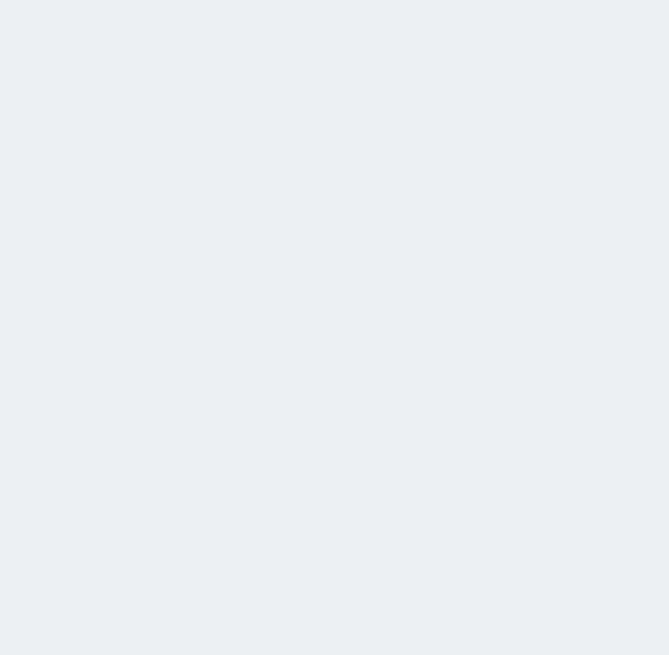
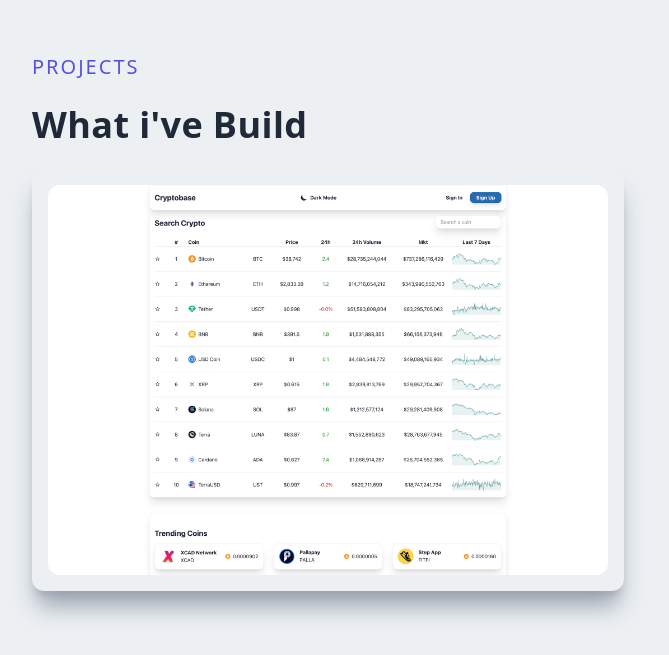
Before and after one commit to psyQore/Portfolio-JG-2022, a Next.js app: page / in a window 1280 px wide. Shown: the part 2411-3066 px from the top of the page, without its empty margins (0-669 px from the left). Before the commit the page ends 2400 px from the top, so only its background shows below. Built offline with nearby package versions, Linux system fonts and the light colour scheme.

Commit message:
Se crea la plantilla para los projectos, se le da estilos

```diff
--- /dev/null
+++ b/components/Projects.jsx
@@ -0,0 +1,37 @@
+import Image from "next/image";
+import Link from "next/link";
+import React from "react";
+import Project1 from "../public/assets/projects/crypto.jpg";
+
+const Projects = () => {
+  return (
+    <div className="w-full">
+      <div className="m-width-[1240px] py-16 px-8">
+        <p className="text-xl tracking-widest uppercase text-[#5651e1]">
+          Projects
+        </p>
+        <h2 className="py-6">What i've Build</h2>
+        <div className="grid md:grid-cols-2 gap-8">
+          <div className="relative flex items-center justify-center h-auto w-full shadow-xl shadow-gray-400 rounded-xl p-4 group hover:bg-gradient-to-r from-[#5651e5] to-[#709dff]">
+            <Image
+              className="rounded-xl group-hover:opacity-10"
+              src={Project1}
+              alt="project 1"
+            />
+            <div className="hidden group-hover:block absolute top-[50%] left-[50%] translate-x-[-50%] translate-y-[-50%]">
+              <h3 className="text-2xl text-white tracking-widest text-center">
+                CryptoApp
+              </h3>
+              <p className="pb-4 pt-2 text-white text-center">React Js</p>
+              <Link href="/">
+                <p className="text-center py-3 rounded-lg bg-white text-gray-700 font-bold text-lg cursor-pointer">More Info</p>
+              </Link>
+            </div>
+          </div>
+        </div>
+      </div>
+    </div>
+  );
+};
+
+export default Projects;
--- a/pages/index.js
+++ b/pages/index.js
@@ -4,6 +4,7 @@
 import Navbar from "../components/Navbar";
 import About from '../components/About';
 import Skills from '../components/Skills';
+import Projects from '../components/Projects';
 
 export default function Home() {
   return (
@@ -17,6 +18,7 @@
       <Main/>
       <About/>
       <Skills />
+      <Projects/>
     </div>
   );
 }
```
